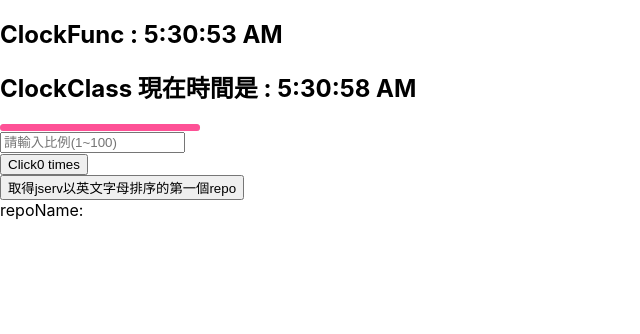
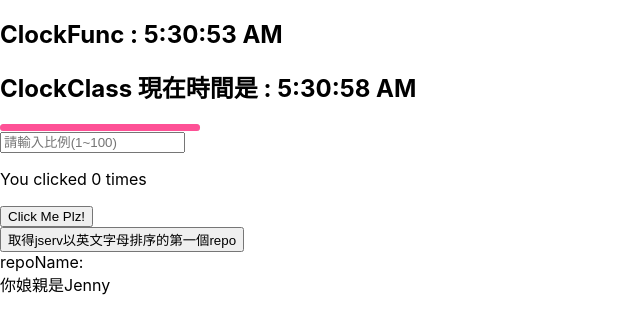
Before and after one commit to leodu1228/ReactProject, a React (Create React App) app: page / in a window 1280 px wide. Shown: the top 334 px of the page, without its empty margins (0-640 px from the left). Built offline with nearby package versions, Linux system fonts and the light colour scheme.

Commit message:
ShowCLickOnTitle Component
User Hook to replace class component

```diff
--- /dev/null
+++ b/src/Components/Baby/index.js
@@ -0,0 +1,37 @@
+import React from 'react';
+
+
+
+// 模擬在畫面渲染後, 與後端response的資料還沒送回來時, 以state的false判定去暫時顯示loading, 等資料收回後改變state, 再做一次渲染
+// 應用componentDidMount() : component第一次渲染DOM時會觸發
+export default class Baby extends React.Component {
+    constructor() {
+        super()
+        this.state = {
+            isGetData: false,
+            Mom: ''
+        }
+        this.ajaxSimulator = this.ajaxSimulator.bind(this);
+    }
+
+    ajaxSimulator() {
+        setTimeout(() => { this.setState({ isGetData:true, Mom: 'Jenny' }) }, 3000);
+    }
+
+    componentDidMount() {
+        this.ajaxSimulator();
+    }
+
+    render() {
+        if (this.state.isGetData === false) {
+            return (
+                <div>Loading</div>
+            )
+        } else {
+            return (
+                <div>你娘親是{this.state.Mom}</div>
+            )
+        }
+    }
+
+}
--- a/src/Components/Button/index.js
+++ b/src/Components/Button/index.js
@@ -1,23 +1,27 @@
-import React, {useState} from 'react';
+import React, {useState, useEffect} from 'react';
 
 
-// export default class Button extends React.PureComponent{
+// export default class ShowClickOnTitle extends React.PureComponent{
 //     constructor(props){
 //         super(props);
 //         this.state = {count: 0,};
 //     }
 
-//     updateCount(){
-//         this.setState( (preState, props)=>{
-//             return {count: preState.count+1}
-//         });
+//     componentDidMount(){
+//         document.title = `You clicked ${this.state.count} times.`
 //     }
+
+//     componentDidUpdate(){
+//         document.title = `You clicked ${this.state.count} times.`
+//     }
+
 
 //     render(){
 //         return(
 //             <div>
-//                 <button onClick = {()=> this.updateCount()}>
-//                     Click{this.state.count} times
+//                 <p>You clicked {this.state.count} times</p>
+//                 <button onClick={()=> this.setState({count:this.state.count+1})}>
+//                 Click Me Plz!
 //                 </button>
 //             </div>
 //         )
@@ -25,16 +29,24 @@ import React, {useState} from 'react';
 // }
 
 
-const Button = () => {
-    const [currentCount, setcurrentCount] = useState(0);
+// React Hook
+const ShowClickOnTitle = () => {
+    // userState() 參數為state的起始值, return 出一對值, 類似class 中的this.state.count 和 this.setState
+    // 利用 [] 做"陣列解構賦值", 是js的語法並非React
+    const [count, setCount] = useState(0);
+
+    useEffect(()=>{
+        document.title = `You clicked ${count} times`;
+    })
 
     return(
         <div>
-        <button onClick = {() =>{setcurrentCount(currentCount+1)}}>
-            Click{currentCount} times
-        </button>
+            <p>You clicked {count} times</p>
+            <button onClick = {()=>{setCount(count+1)}}>
+            Click Me Plz!
+            </button>
         </div>
     )
 }
 
-export default Button;
+export default ShowClickOnTitle;
--- a/src/index.js
+++ b/src/index.js
@@ -7,6 +7,7 @@ import ClockFunc from './Components/ClockFunc';
 import Button from './Components/Button';
 import Progress from './Components/Progress';
 import Fetch from './Components/Fetch';
+import Baby from './Components/Baby';
 
 // ReactDOM.render 傳入兩個參數
 ReactDOM.render(
@@ -16,6 +17,7 @@ ReactDOM.render(
     <Progress></Progress>
     <Button></Button>
     <Fetch></Fetch>
+    <Baby></Baby>
   </React.StrictMode>,
   document.getElementById('root')
 );
```
